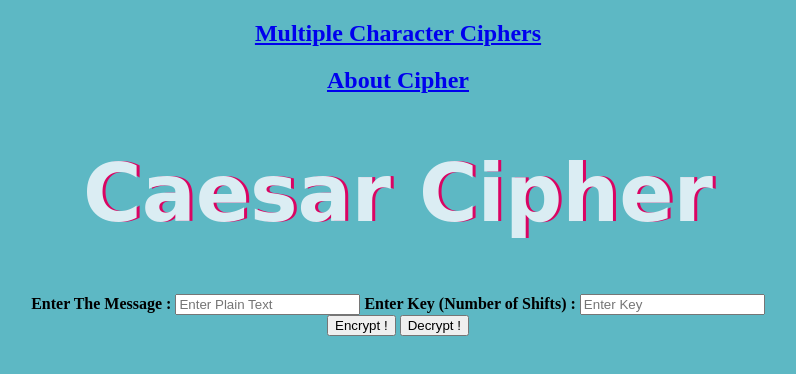
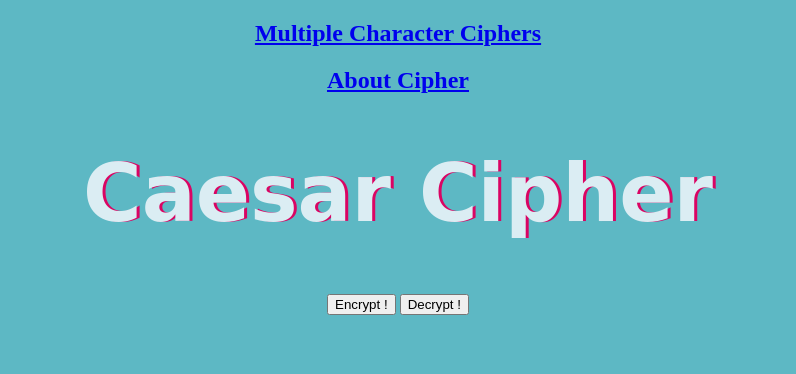
Before and after one commit to nayan-coder/react-modules, a plain HTML site: page ciphers/caesar.html in a window 1280 px wide. Shown: the whole page, without its empty margins (242-1038 px from the left). Drawn offline with Linux system fonts and the light colour scheme; files that its build step writes are made by us from their sources.

Commit message:
Update caesar.html

```diff
--- a/ciphers/caesar.html
+++ b/ciphers/caesar.html
@@ -22,12 +22,6 @@
         </div>
         <div class="form-container">
             <form id="submitForm" action="#" method="get" onsubmit="return false;">
-                <div class="container">
-                    <label for="plainText"><b>Enter The Message :</b></label>
-                    <input type="text" id="plainText" placeholder="Enter Plain Text" name="plainText" required>
-                    <label for="key"><b>Enter Key (Number of Shifts) :</b></label>
-                    <input type="number" id="key" placeholder="Enter Key" name="key" required>
-                </div>
                 <button class="btn-grad btn-encrypt" onclick="caesarCipher(false)">Encrypt !</button>
                 <button class="btn-grad btn-encrypt" onclick="caesarCipher(true)">Decrypt !</button>
             </form>
```
